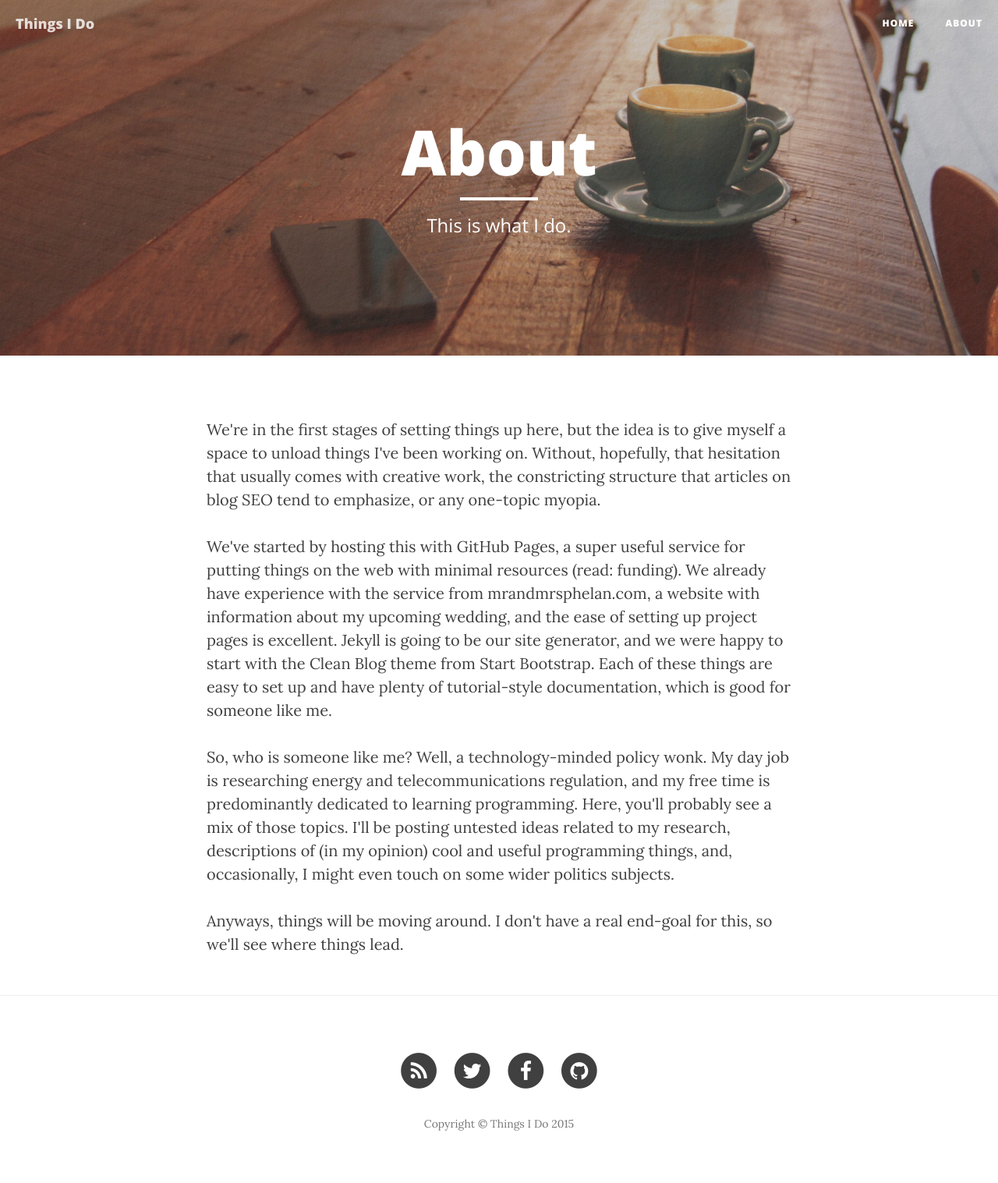
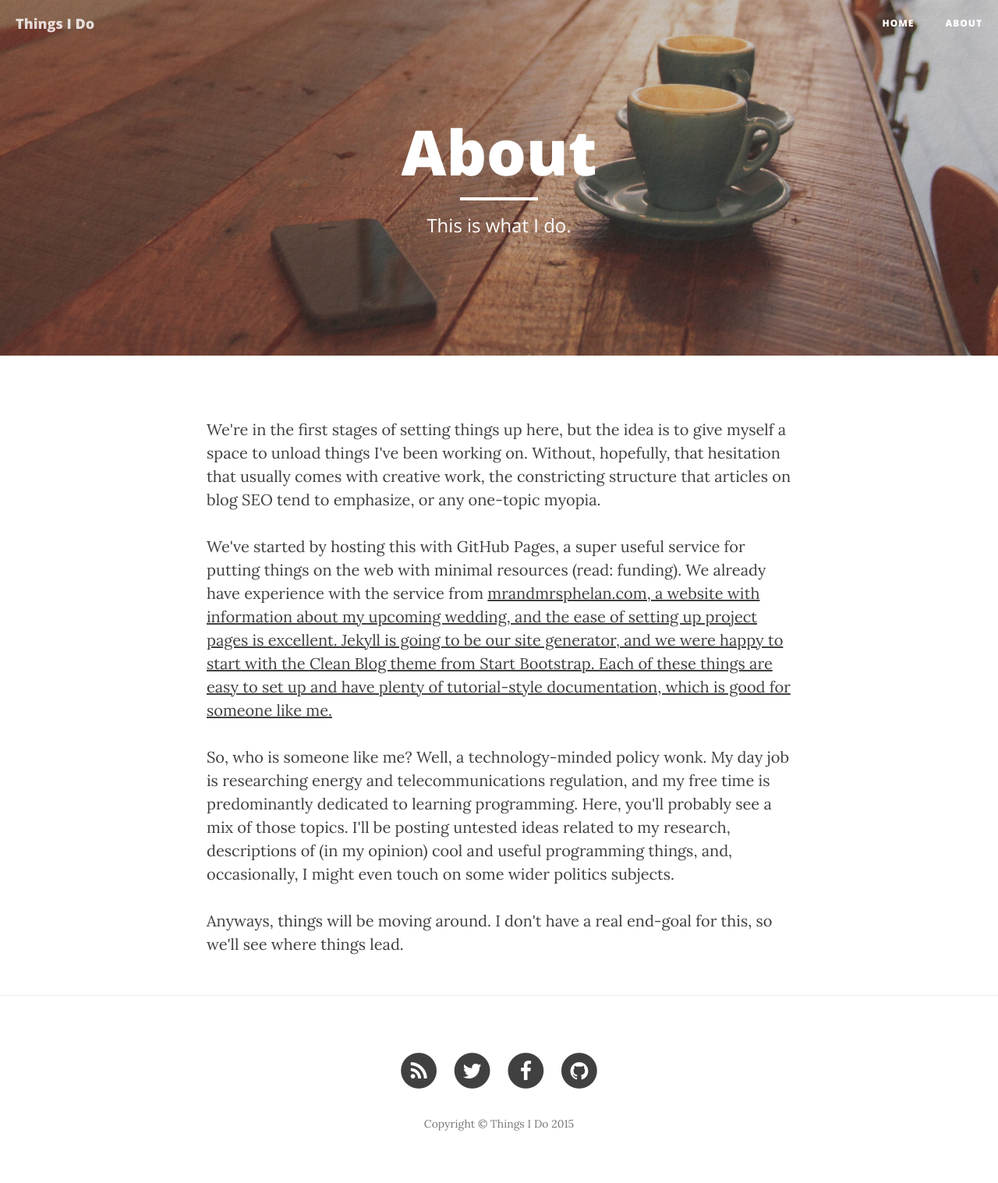
Before and after one commit to dtphelan/blog, a Jekyll site: the page built from about.html, in a window 1280 px wide. Shown: the whole page at 78% size. Built offline with Jekyll 4.4.1, drawn with Linux system fonts in a browser that asks for light colours; nearby versions of some CDN libraries.

Commit message:
aboutLinks

```diff
--- a/about.html
+++ b/about.html
@@ -7,7 +7,7 @@
 
 <p>We're in the first stages of setting things up here, but the idea is to give myself a space to unload things I've been working on. Without, hopefully, that hesitation that usually comes with creative work, the constricting structure that articles on blog SEO tend to emphasize, or any one-topic myopia.</p>
 
-<p>We've started by hosting this with GitHub Pages, a super useful service for putting things on the web with minimal resources (read: funding). We already have experience with the service from <href="mrandmrsphelan.com">mrandmrsphelan.com</href>, a website with information about my upcoming wedding, and the ease of setting up project pages is excellent. <href="http://jekyllrb.com/">Jekyll</href> is going to be our site generator, and we were happy to start with the <href="https://github.com/IronSummitMedia/startbootstrap-clean-blog-jekyll">Clean Blog</href> theme from Start Bootstrap. Each of these things are easy to set up and have plenty of tutorial-style documentation, which is good for someone like me.</p>
+<p>We've started by hosting this with GitHub Pages, a super useful service for putting things on the web with minimal resources (read: funding). We already have experience with the service from <a href="mrandmrsphelan.com">mrandmrsphelan.com</href>, a website with information about my upcoming wedding, and the ease of setting up project pages is excellent. <a href="http://jekyllrb.com/">Jekyll</href> is going to be our site generator, and we were happy to start with the <a href="https://github.com/IronSummitMedia/startbootstrap-clean-blog-jekyll">Clean Blog</href> theme from Start Bootstrap. Each of these things are easy to set up and have plenty of tutorial-style documentation, which is good for someone like me.</p>
 
 <p>So, who is someone like me? Well, a technology-minded policy wonk. My day job is researching energy and telecommunications regulation, and my free time is predominantly dedicated to learning programming. Here, you'll probably see a mix of those topics. I'll be posting untested ideas related to my research, descriptions of (in my opinion) cool and useful programming things, and, occasionally, I might even touch on some wider politics subjects.</p>
 
```
